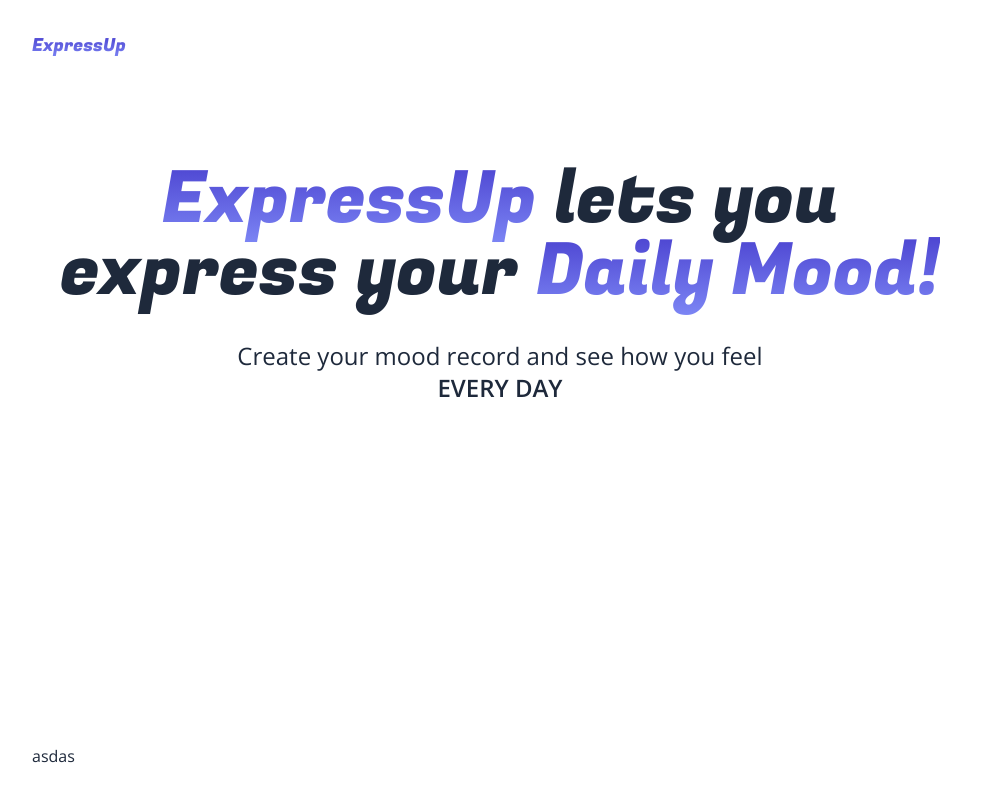
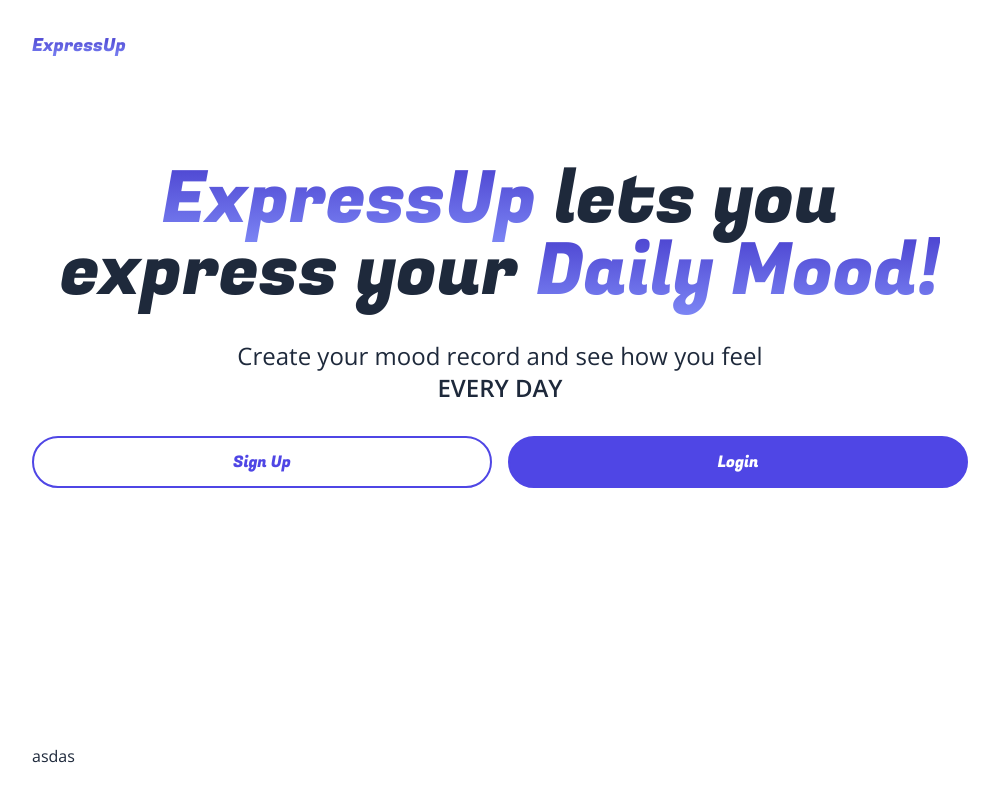
Before and after one commit to axshatInd/expressup, a Next.js app: page / in a window 1280 px wide. Shown: the whole page, without its empty margins (140-1139 px from the left). Built offline with nearby package versions, Linux system fonts and the light colour scheme.

Commit message:
Sign Up and Login buttons are just created with Fugaz_one font

```diff
--- /dev/null
+++ b/components/Button.js
@@ -0,0 +1,16 @@
+import React from 'react';
+import { Fugaz_One } from "next/font/google"; // Import the font
+
+// Apply the font
+const fugaz = Fugaz_One({ subsets: ["latin"], weight: ['400'] });
+
+export default function Button(props) {
+    const { text, dark } = props;
+    return (
+        <button className={ 'rounded-full overflow-hidden duration-200 hover:opacity-60 border-2 border-solid border-indigo-600' + (dark ? ' text-white bg-indigo-600 ' : ' text-indigo-600')}>
+            <p className={ 'px-6 sm:px-10 whitespace-nowrap py-2 sm:py-3 ' + fugaz.className}>
+                {text}
+            </p>
+        </button>
+    );
+}
--- a/components/Hero.js
+++ b/components/Hero.js
@@ -1,5 +1,6 @@
-import { Fugaz_One, Inter } from "next/font/google";
 import React from 'react'
+import { Fugaz_One } from "next/font/google";
+import Button from "./Button";
 const fugaz = Fugaz_One({ subsets: ["latin"],weight: ['400'] });
 
 export default function Hero() {
@@ -7,6 +8,10 @@ export default function Hero() {
     <div className='py-4 md:py-10 flex flex-col gap-4 sm:gap-8'>
         <h1 className={'text-5xl sm:text-6xl md:text-7xl text-center ' + fugaz.className}><span className='textGradient'>ExpressUp</span> lets you express your <span className='textGradient'>Daily Mood!</span></h1>
         <p className='text-lg sm:text-xl md:text-2xl text-center w-full mx-auto max-w-[600px] '>Create your mood record and see how you feel <span className='font-semibold'>EVERY DAY</span></p>
+        <div className='grid grid-cols-2 gap-4'>
+            <Button text="Sign Up" />
+            <Button text="Login" dark/>
+        </div>
 
     </div>
   )
```
